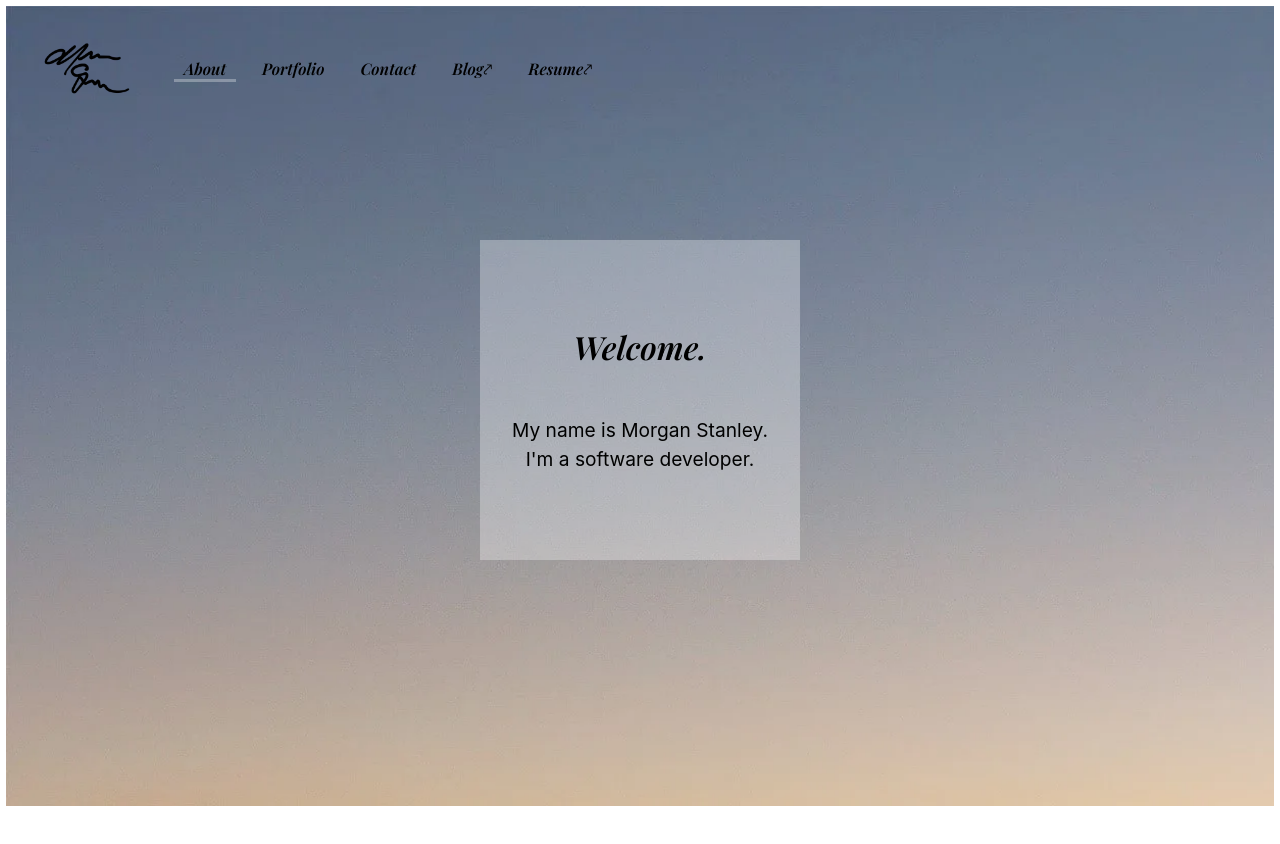
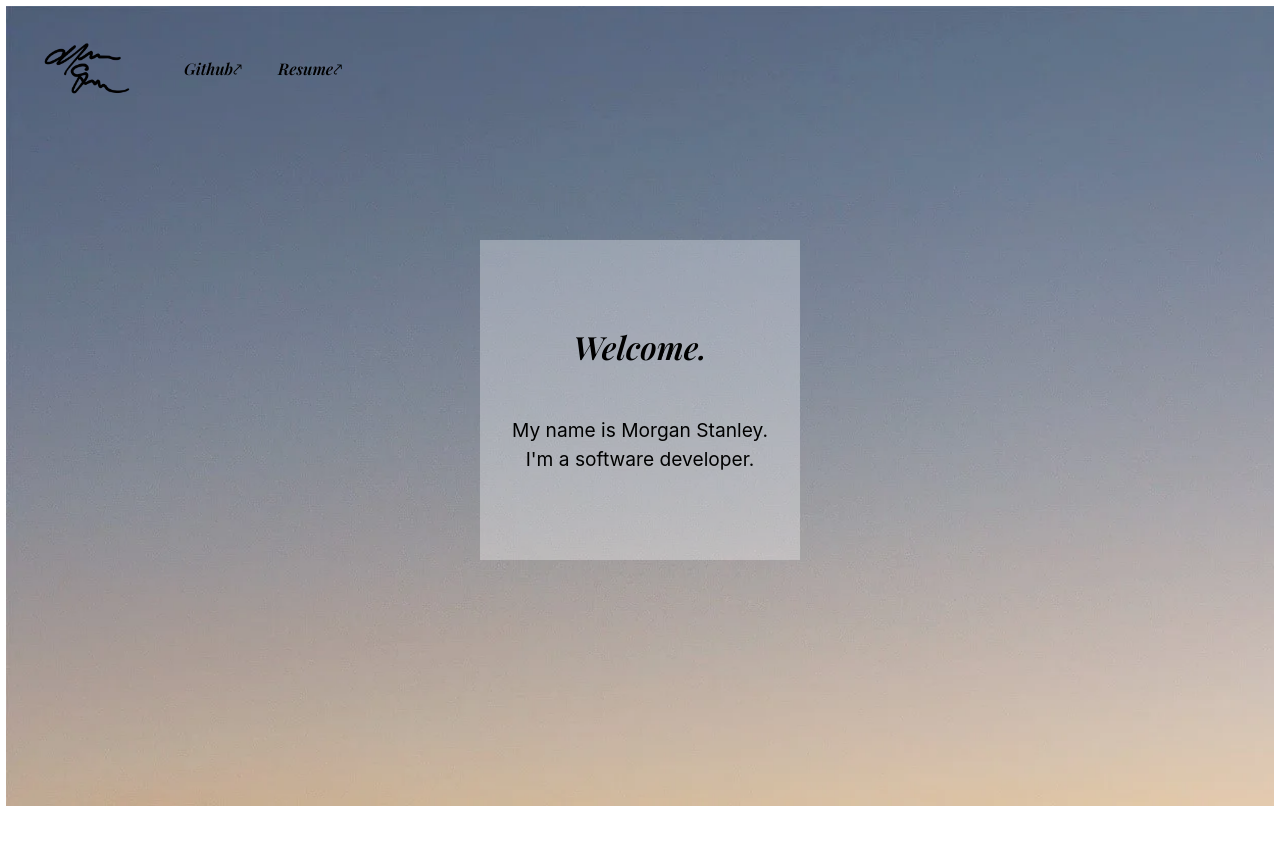
Before and after one commit to morganpstanley/morganpstanley.github.io, a React (Create React App) app: page / in a window 1280 px wide. Shown: the top 844 px of the page. After the commit the page ends 806 px from the top, so only its background shows below. Built offline with nearby package versions, Linux system fonts and the light colour scheme.

Commit message:
update website

```diff
--- a/src/components/About.tsx
+++ b/src/components/About.tsx
@@ -1,5 +1,6 @@
 const Home = () => {
   return (
+    <div id="about-area">
       <div className="square">
         <h1 className="page-header font-playfair">Welcome.</h1>
         <p className="page-text">
@@ -8,6 +9,7 @@ const Home = () => {
           <span>I'm a software developer.</span>
         </p>
       </div>
+    </div>
   );
 };
 
--- a/src/components/App.tsx
+++ b/src/components/App.tsx
@@ -28,6 +28,11 @@ const App = () => {
     showMobile(!mobile);
   };
 
+  const CurrentRoute = () => {
+    if (mobile) return
+    return (about) ? <About /> : (contact) ? <Contact /> : (portfolio) ? <Portfolio /> : null
+  }
+
   return (
     <div className="App">
       <Header
@@ -38,23 +43,8 @@ const App = () => {
         portfolio={portfolio}
         contact={contact}
       />
-      <div
-        className={`page ${about && !mobile ? null : "hidden"}`}
-        id="about-area"
-      >
-        <About />
-      </div>
-      <div
-        className={`page ${contact && !mobile ? null : "hidden"}`}
-        id="contact-area"
-      >
-        <Contact />
-      </div>
-      <div
-        className={`page ${portfolio ? null : "hidden"}`}
-        id="portfolio-area"
-      >
-        <Portfolio />
+      <div className="page">
+        {CurrentRoute()}
       </div>
     </div>
   );
--- a/src/components/Contact.tsx
+++ b/src/components/Contact.tsx
@@ -3,9 +3,11 @@ import "./Contact.css";
 
 const Contact = () => {
   return (
-    <div className="square">
-      <h1 className="page-header font-playfair">Contact</h1>
-      <ContactForm />
+    <div id="contact-area">
+      <div className="square">
+        <h1 className="page-header font-playfair">Contact</h1>
+        <ContactForm />
+      </div>
     </div>
   );
 };
--- a/src/components/Header.tsx
+++ b/src/components/Header.tsx
@@ -2,7 +2,10 @@ import signature from "../assets/signature-black.webp";
 import "./Header.css";
 
 const RESUME =
-  "https://docs.google.com/document/d/e/2PACX-1vRz0REkDGRXf_f5P_VgXC_jD8hGxeFZWm10WVxKCrY_C0qh7iZbQhim0cIslSFvV3mfAzqrGdsq2ZET/pub";
+  "https://standardresume.co/r/morgan-p-stanley";
+
+const GITHUB =
+  "https://github.com/morganpstanley"
 
 type headerProps = {
   handleToggle(event: React.MouseEvent<HTMLButtonElement>): any;
@@ -38,21 +41,21 @@ const Header = ({
         onClick={toggleMenu}
       ></button>
       <nav className={`navbar ${mobile ? "showNav" : ""}`}>
-        <button
+        {/* <button
           id="about"
           className={`link font-playfair ${about ? "active" : ""}`}
           onClick={handleToggle}
         >
           About
-        </button>
-        <button
+        </button> */}
+        {/* <button
           id="portfolio"
           className={`link font-playfair ${portfolio ? "active" : ""}`}
           onClick={handleToggle}
         >
           Portfolio
-        </button>
-        <button
+        </button> */}
+        {/* <button
           id="contact"
           className={`link font-playfair ${contact ? "active" : ""}`}
           onClick={handleToggle}
@@ -64,6 +67,14 @@ const Header = ({
           href="https://medium.com/@morganpstanley"
         >
           Blog⤤
+        </a> */}
+         <a
+          className="link font-playfair"
+          href={GITHUB}
+          target="_blank"
+          rel="noopener noreferrer"
+        >
+          Github⤤
         </a>
         <a
           className="link font-playfair"
--- a/src/components/Portfolio.css
+++ b/src/components/Portfolio.css
@@ -106,12 +106,17 @@
 
 #portfolio-area {
   background-color: rgb(0, 0, 0, 0.2);
-  top: 15vh;
+  top: 150vh;
   position: absolute;
   height: 100vh;
   width: 100vw;
-  transition: 0.6s;
   display: block;
+  animation: translateY .8s 0s forwards;
+}
+
+@keyframes translateY {
+  0% {transform: translateY(0vh);}
+  100% {transform: translateY(-170vh);}
 }
 
 #portfolio-area.hidden {
--- a/src/components/Portfolio.tsx
+++ b/src/components/Portfolio.tsx
@@ -30,7 +30,7 @@ const Portfolio = () => {
   };
 
   return (
-    <>
+    <div id="portfolio-area">
       <h1 className="page-header font-playfair">Portfolio</h1>
       <div id="portfolio-body">
         <p id="project-title" className="font-playfair">
@@ -61,7 +61,7 @@ const Portfolio = () => {
         </div>
         <Project project={currentProject()} />
       </div>
-    </>
+    </div>
   );
 };
 
```
Also changed, not shown: tsconfig.json (+13 -8 lines). Lines whose indentation alone changed are shown as unchanged.
